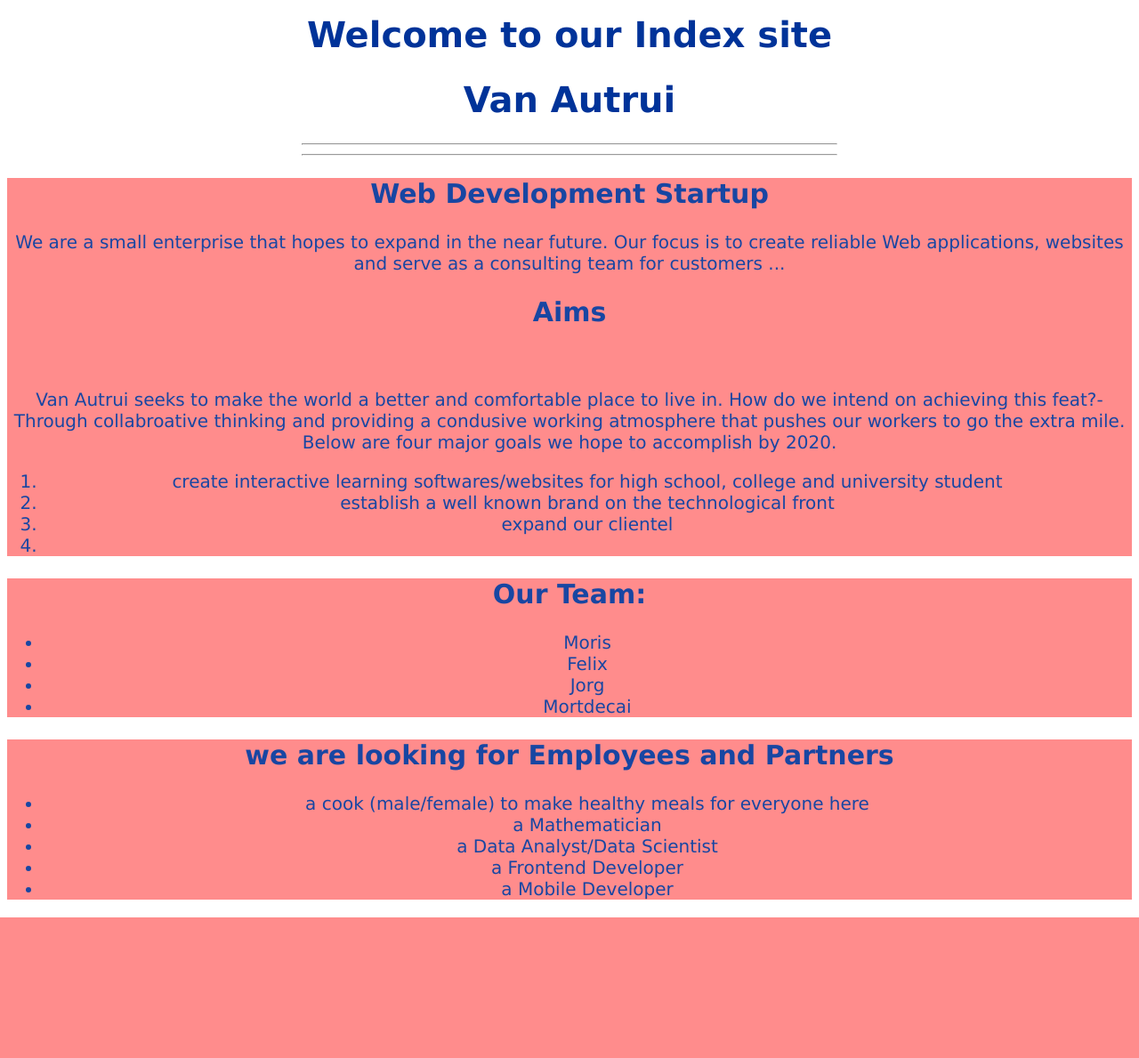
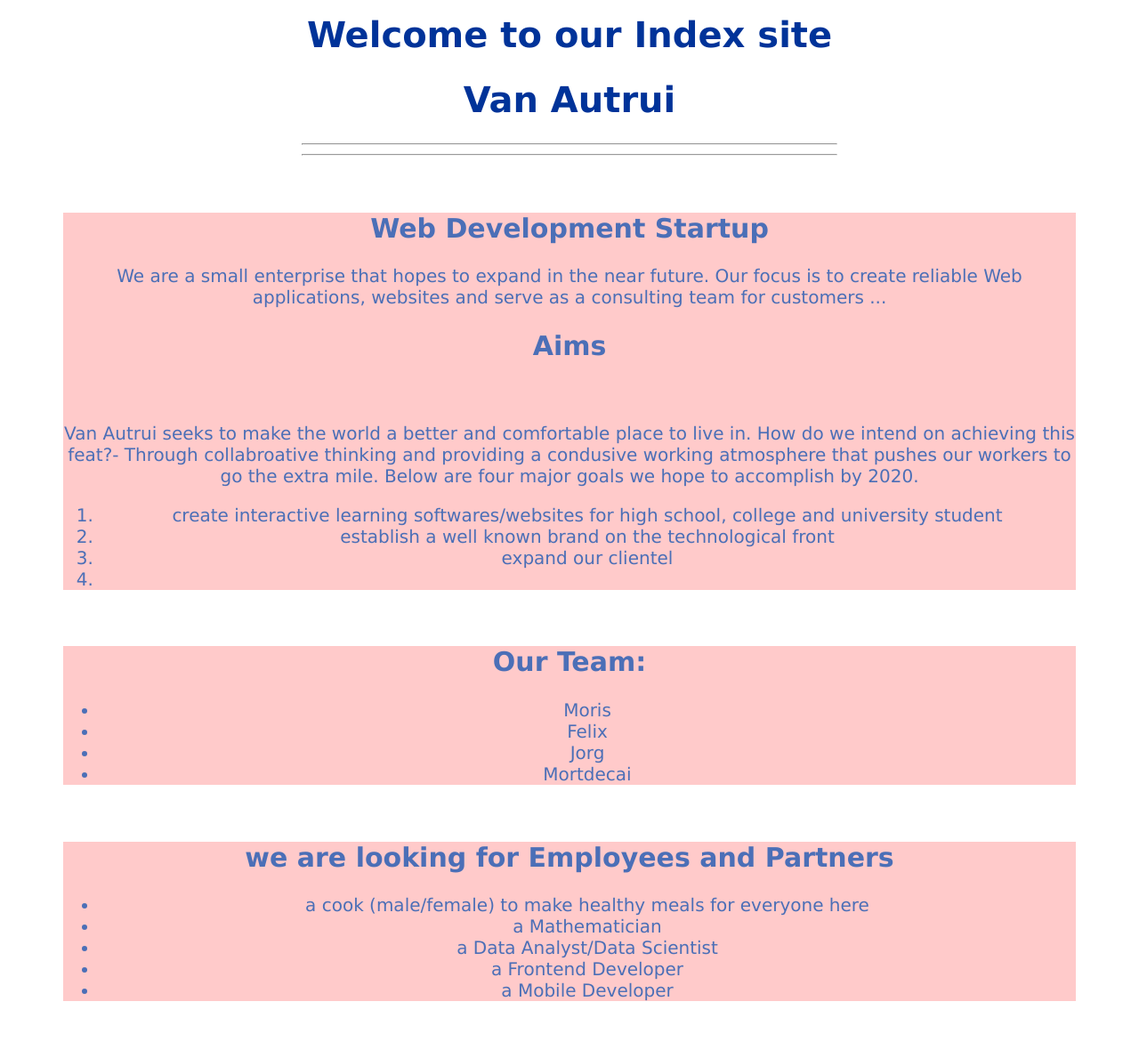
Before and after one commit to pointbazaar/vanautrui.org, a PHP site: page / in a window 1280 px wide. Shown: the part 391-1580 px from the top of the page at 89% size. Before the commit the page ends 1422 px from the top, so only its background shows below. Run offline with PHP 8.4, Linux system fonts and the light colour scheme.

Commit message:
minor changes

```diff
--- a/style.css
+++ b/style.css
@@ -2,6 +2,7 @@ body {
 	color:rgb(0, 51, 153);
 	font-size: 20px;
 	font-family:verdana;
+	background-color:white;
 }
 
 p {
@@ -13,15 +14,15 @@ h1{
 }
 
 hr{
-	color:red;
+	color:#ffb4b4;
 }
 
 .section{
 	text-align:center;
-
-	background-color:#ff8080;
-	opacity:0.9;
+	background-color:#ffb4b4;
+	opacity:0.7;
+	margin:5%;
 }
 .section:hover{
-	opacity:1.0;
+	opacity:0.8;
 }
```
